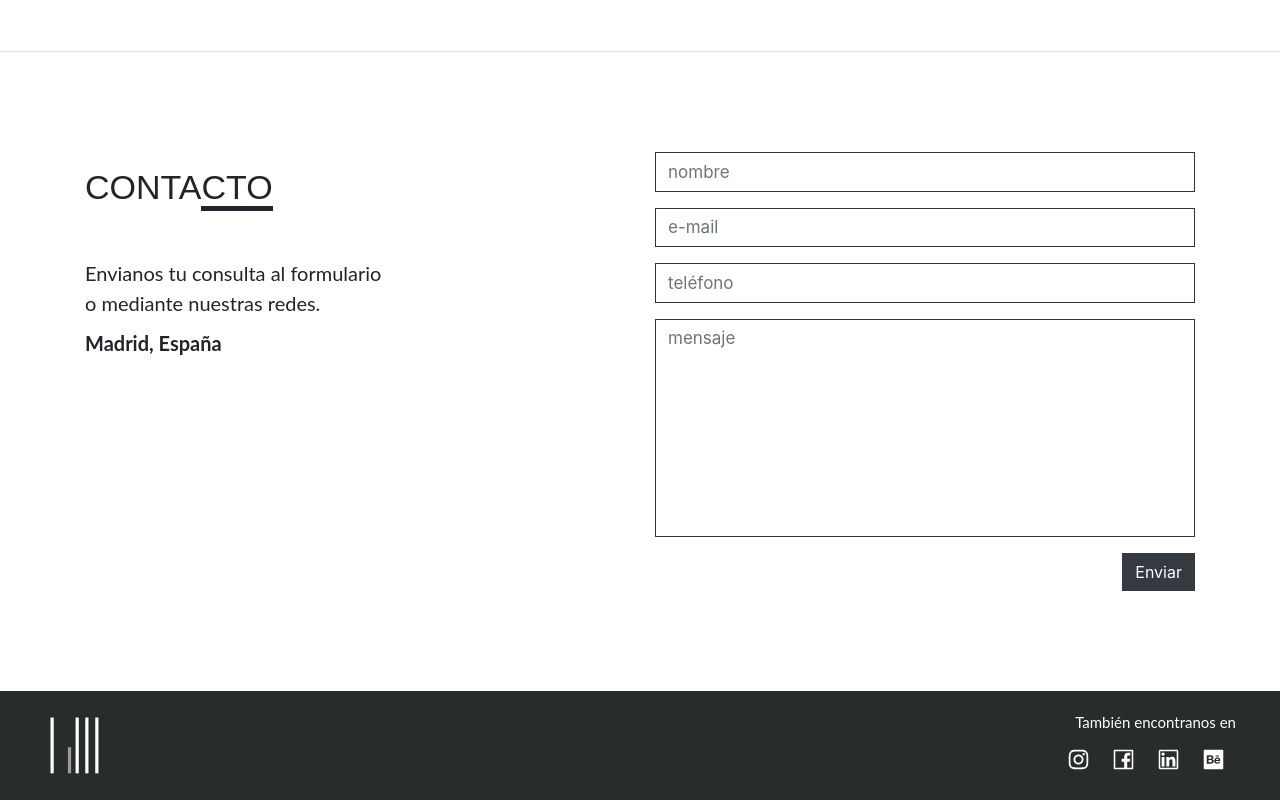
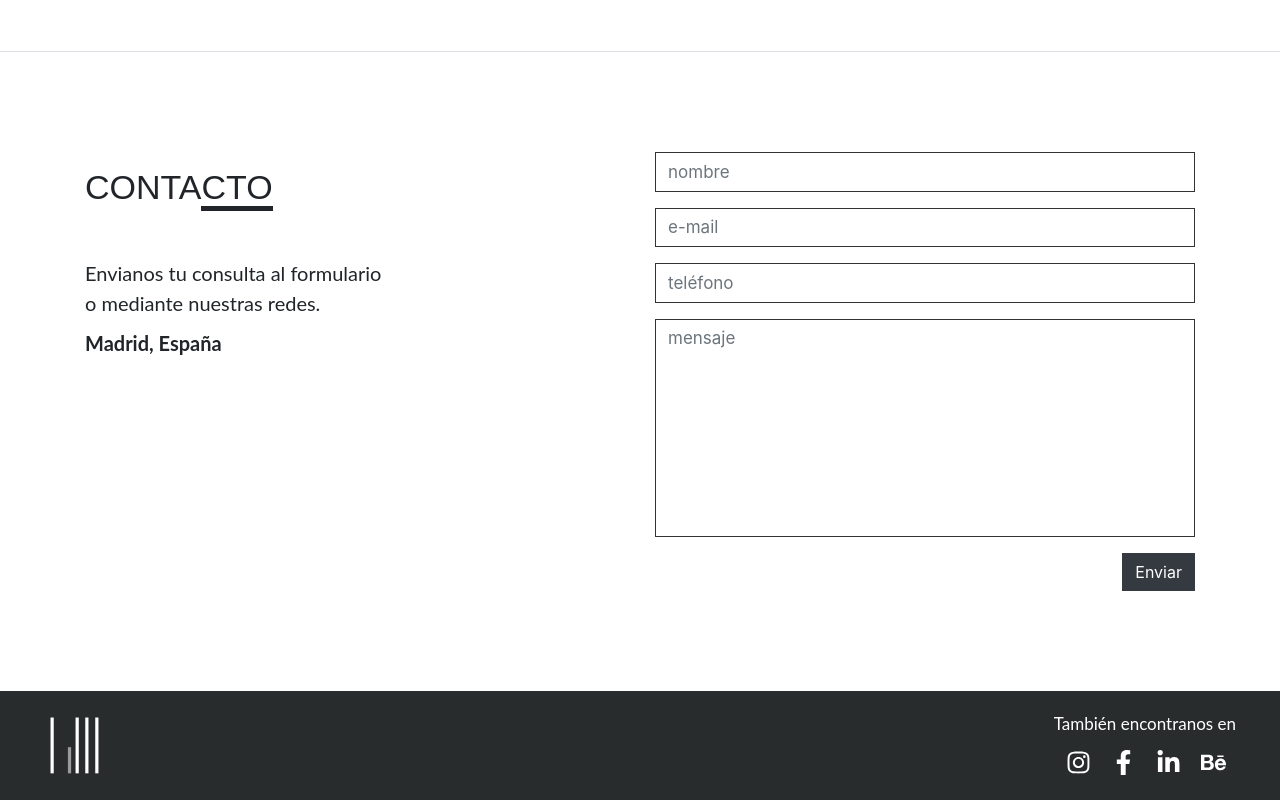
Before and after one commit to GastonLell/lim-arquitectura-page, a React (Create React App) app: page / in a window 1280 px wide. Shown: the part 2910-3710 px from the top of the page. Built offline with nearby package versions, Linux system fonts and the light colour scheme; no server answers; the database is empty.

Commit message:
footer iconos

```diff
--- a/src/components/Footer.jsx
+++ b/src/components/Footer.jsx
@@ -1,15 +1,10 @@
 import { Container, Row, Col } from "react-bootstrap";
-import {
-  AiOutlineInstagram,
-  AiOutlineFacebook,
-  AiOutlineLinkedin,
-  AiOutlineBehanceSquare,
-} from "react-icons/ai";
+import { AiOutlineInstagram, AiOutlineFacebook, AiOutlineLinkedin, AiOutlineBehance} from "react-icons/ai";
+
+import { FaLinkedinIn, FaBehance, FaFacebookF, FaInstagram } from "react-icons/fa";
+import { RiFacebookFill } from "react-icons/ri";
 import simboloBlanco from "../assets/images/simbolo-blanco.svg";
-import behance from "../assets/images/vector behance.jpg";
-import instagram from "../assets/images/vector instagram.jpg";
-import facebook from "../assets/images/facebook.png";
-import linkedin from "../assets/images/linkedin.jpg";
+
 
 const Footer = () => {
   return (
@@ -25,16 +20,16 @@ const Footer = () => {
 
           <div className="footer__redes">
             <a href="#">
-              <AiOutlineInstagram />
+              <FaInstagram />
             </a>
             <a href="#">
-              <AiOutlineFacebook />
+              <FaFacebookF />
             </a>
             <a href="#">
-              <AiOutlineLinkedin />
+              <FaLinkedinIn />
             </a>
             <a href="#">
-              <AiOutlineBehanceSquare />
+              <FaBehance />
             </a>
           </div>
         </Col>
--- a/src/scss/app.css
+++ b/src/scss/app.css
@@ -594,7 +594,7 @@ a {
   color: white;
   margin-bottom: 5px;
   text-align: center;
-  font-size: 15px;
+  font-size: 17px;
 }
 
 #footer .footer__redes {
--- a/src/scss/app.scss
+++ b/src/scss/app.scss
@@ -516,7 +516,7 @@ a {
     color: white;
     margin-bottom: 5px;
     text-align: center;
-    font-size: 15px;
+    font-size: 17px;
   }
   .footer__redes{
     display: flex;
```
